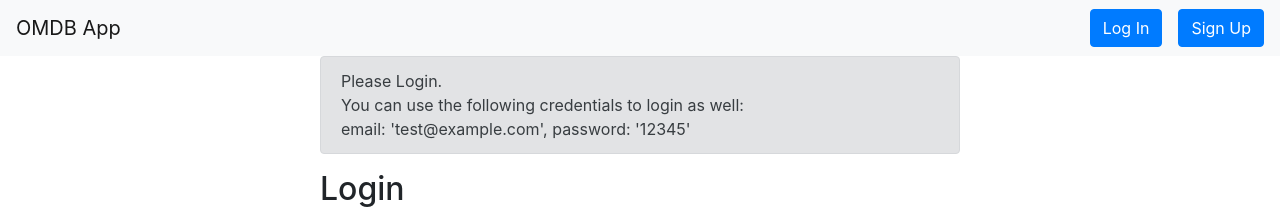
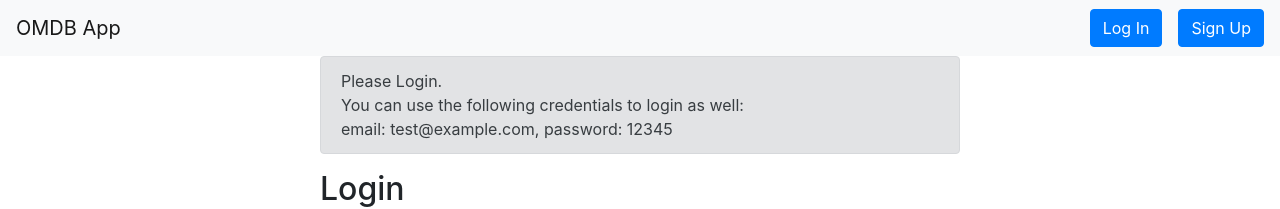
Before and after one commit to tyrro/omdb-react, a React (Create React App) app in the folder frontend/: page /login in a window 1280 px wide. Shown: the top 209 px of the page. Built offline with nearby package versions, Linux system fonts and the light colour scheme.

Commit message:
chore: remove commas from credentials

```diff
--- a/frontend/src/components/Users/Login.js
+++ b/frontend/src/components/Users/Login.js
@@ -34,7 +34,7 @@ const Login = ({ populateUser }) => {
           Please Login.
           <br />
           You can use the following credentials to login as well: <br />
-          email: 'test@example.com', password: '12345'
+          email: test@example.com, password: 12345
         </div>
         {errorMessage && (
           <div className="alert alert-danger" role="alert">
```
